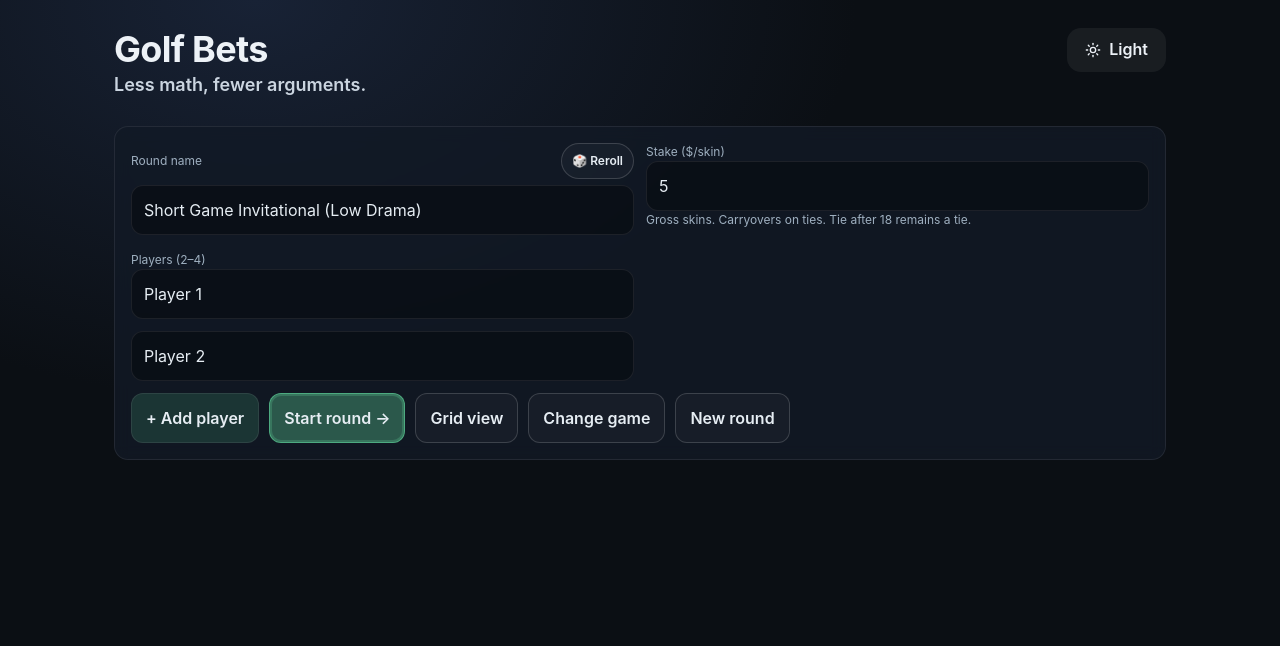
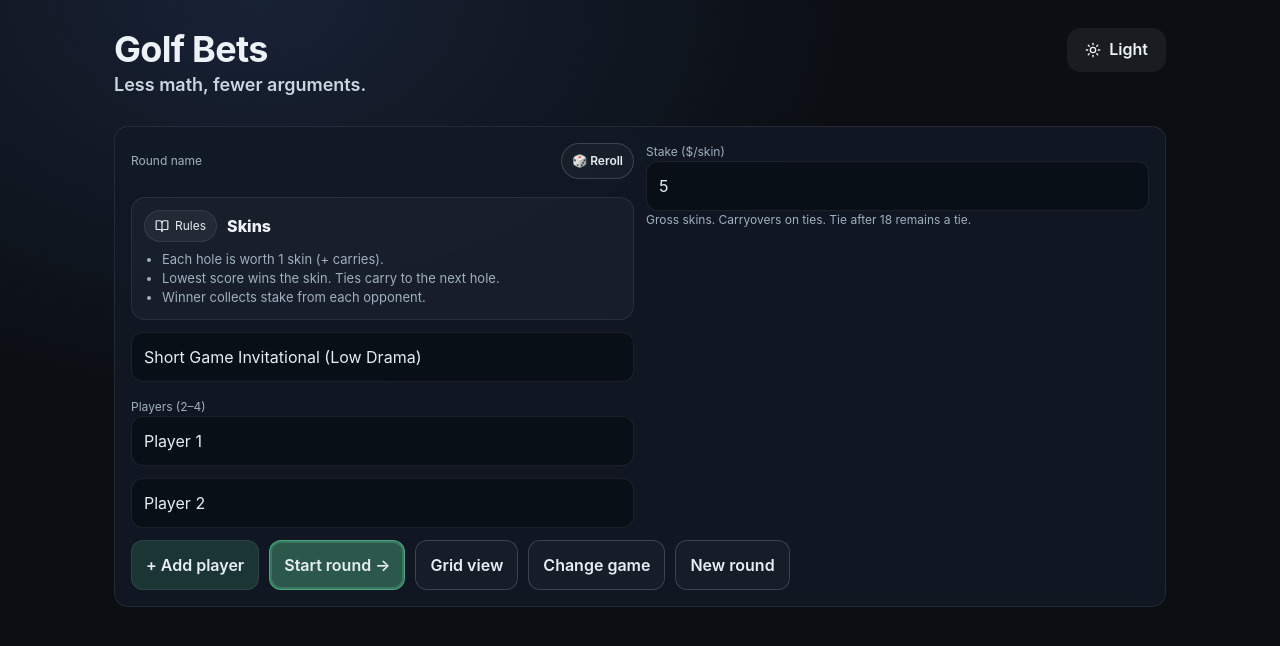
Before and after one commit to shawncheatham/golfbets, a React app in the folder app/: page / in a window 1280 px wide. Both pictures are taken after a click on the button "Skins". Shown: the top 646 px of the page. Built offline with nearby package versions, Linux system fonts and the light colour scheme; the HTML template or start-up script is replaced by a standard one.

Commit message:
Glitter: add in-app rules, summary affordance, and clearer money labels

```diff
--- a/app/src/App.css
+++ b/app/src/App.css
@@ -263,6 +263,29 @@ a { color: inherit; }
 
 .small { color: var(--muted); font-size: 12px; }
 
+.rulesCard {
+  background: rgba(255, 255, 255, 0.03);
+  border: 1px solid var(--border);
+  border-radius: 14px;
+  padding: 12px;
+}
+
+.rulesHeader {
+  display: flex;
+  justify-content: space-between;
+  align-items: center;
+  gap: 10px;
+  margin-bottom: 8px;
+}
+
+.rulesList {
+  margin: 0;
+  padding-left: 18px;
+  color: var(--muted);
+  font-size: 13px;
+  line-height: 1.45;
+}
+
 .holes {
   overflow-x: auto;
 }
--- a/app/src/App.tsx
+++ b/app/src/App.tsx
@@ -10,7 +10,7 @@ import {
   Text,
   useColorMode,
 } from '@chakra-ui/react'
-import { ChevronRight, Moon, Sun } from 'lucide-react'
+import { BookOpen, ChevronRight, Dice5, Moon, Sun, Trophy, Users } from 'lucide-react'
 
 type Theme = 'dark' | 'light'
 import './App.css'
@@ -25,6 +25,67 @@ import { deleteRound, loadRounds, saveRounds, upsertRound } from './storage'
 import { track } from './logic/track'
 
 type Screen = 'game' | 'setup' | 'holes' | 'quick' | 'settlement'
+
+type GameMeta = {
+  label: string
+  short: string
+  Icon: typeof Sun
+  rules: string[]
+}
+
+const GAME_META: Record<GameType, GameMeta> = {
+  skins: {
+    label: 'Skins',
+    short: 'Skins',
+    Icon: Dice5,
+    rules: [
+      'Each hole is worth 1 skin (+ carries).',
+      'Lowest score wins the skin. Ties carry to the next hole.',
+      'Winner collects stake from each opponent.',
+    ],
+  },
+  wolf: {
+    label: 'Wolf',
+    short: 'Wolf',
+    Icon: Users,
+    rules: [
+      'Wolf rotates each hole. Choose partner (or Lone).',
+      'Best-ball teams compete each hole for points.',
+      'Optional: $/pt settlement based on points.',
+    ],
+  },
+  bbb: {
+    label: 'Bingo Bango Bongo',
+    short: 'BBB',
+    Icon: Trophy,
+    rules: [
+      'Each hole has 3 awards: Bingo (first on green), Bango (closest), Bongo (first in).',
+      'Award-entry only (no strokes). 1 point per award won.',
+      'Optional: $/pt settlement based on points.',
+    ],
+  },
+}
+
+function GameRules({ game }: { game: GameType }) {
+  const meta = GAME_META[game]
+  return (
+    <div className="rulesCard">
+      <div className="rulesHeader">
+        <div style={{ display: 'flex', gap: 10, alignItems: 'center' }}>
+          <span className="pill" style={{ color: 'var(--text)' }}>
+            <BookOpen size={14} aria-hidden="true" style={{ marginRight: 6, verticalAlign: 'text-bottom' }} /> Rules
+          </span>
+          <span style={{ fontWeight: 800 }}>{meta.short}</span>
+        </div>
+      </div>
+      <ul className="rulesList">
+        {meta.rules.map((r) => (
+          <li key={r}>{r}</li>
+        ))}
+      </ul>
+    </div>
+  )
+}
 
 const THEME_KEY = 'rubislabs:golf-bets:theme:v1'
 
@@ -799,6 +860,11 @@ export default function App() {
                   </button>
                 )}
               </div>
+
+              <div style={{ height: 12 }} />
+              <GameRules game={round.game} />
+
+              <div style={{ height: 12 }} />
               <input
                 className="input"
                 value={round.name}
@@ -1320,7 +1386,12 @@ export default function App() {
         <div className="card">
           <div className="quickTop">
             <div>
-              <div style={{ fontWeight: 700, fontSize: 16 }}>{round.name || (round.game === 'wolf' ? 'Wolf' : 'Skins')}</div>
+              <div style={{ fontWeight: 700, fontSize: 16, display: 'flex', alignItems: 'center', gap: 10, flexWrap: 'wrap' }}>
+                <span>{round.name || GAME_META[round.game].short}</span>
+                <button className="btn ghost miniBtn" onClick={() => setScreen('settlement')} type="button" title="Open summary">
+                  Summary →
+                </button>
+              </div>
               {round.game === 'skins' && skins && (
                 <div className="small">
                   Carry: {skins.carryToNext} skin(s) (${((skins.carryToNext || 0) * (round.stakeCents || 0) / 100).toFixed(0)})
@@ -1672,6 +1743,8 @@ export default function App() {
 
       {screen === 'settlement' && round.game === 'skins' && settlement && (
         <div className="card">
+          <GameRules game={round.game} />
+          <div style={{ height: 12 }} />
           <div style={{ display: 'flex', justifyContent: 'space-between', gap: 12, flexWrap: 'wrap' }}>
             <div>
               <div className="label">Settlement</div>
@@ -1741,7 +1814,7 @@ export default function App() {
             </div>
 
             <div>
-              <div className="label">Suggested payments</div>
+              <div className="label">Money (suggested payments)</div>
               <table className="table">
                 <thead>
                   <tr>
@@ -1790,6 +1863,8 @@ export default function App() {
 
       {screen === 'settlement' && round.game === 'bbb' && bbb && (
         <div className="card">
+          <GameRules game={round.game} />
+          <div style={{ height: 12 }} />
           <div style={{ display: 'flex', justifyContent: 'space-between', gap: 12, flexWrap: 'wrap' }}>
             <div>
               <div className="label">Standings</div>
@@ -1849,7 +1924,7 @@ export default function App() {
           {bbbSettlement && (
             <>
               <div style={{ height: 14 }} />
-              <div className="label">Suggested payments</div>
+              <div className="label">Money (suggested payments)</div>
               <table className="table">
                 <thead>
                   <tr>
@@ -1886,6 +1961,8 @@ export default function App() {
 
       {screen === 'settlement' && round.game === 'wolf' && wolf && (
         <div className="card">
+          <GameRules game={round.game} />
+          <div style={{ height: 12 }} />
           <div style={{ display: 'flex', justifyContent: 'space-between', gap: 12, flexWrap: 'wrap' }}>
             <div>
               <div className="label">Standings</div>
@@ -1945,7 +2022,7 @@ export default function App() {
           {wolfSettlement && (
             <>
               <div style={{ height: 14 }} />
-              <div className="label">Suggested payments</div>
+              <div className="label">Money (suggested payments)</div>
               <table className="table">
                 <thead>
                   <tr>
```
